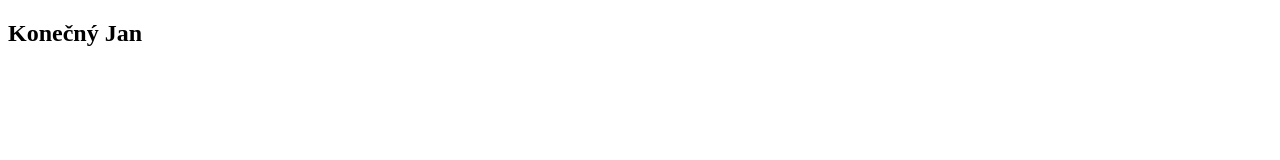
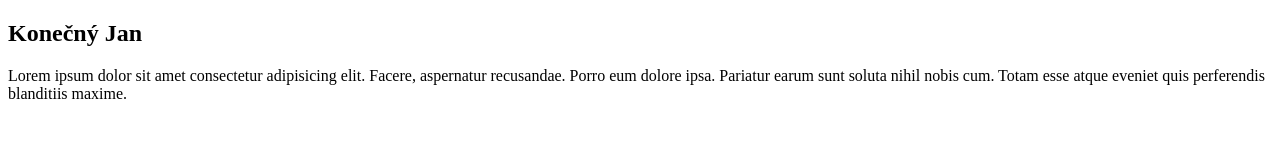
Before and after one commit to KonecnyJan/Konecny1, a plain HTML site: page index.html in a window 1280 px wide. Drawn offline with Linux system fonts and the light colour scheme.

Commit message:
Přidání první odstavec

```diff
--- a/index.html
+++ b/index.html
@@ -6,5 +6,10 @@
 </head>
 <body>
     <h2>Konečný Jan</h2>
+    <p>
+        Lorem ipsum dolor sit amet consectetur adipisicing elit. Facere, aspernatur recusandae. Porro eum dolore ipsa.
+        Pariatur earum sunt soluta nihil nobis cum. Totam esse atque eveniet quis perferendis blanditiis maxime.
+    </p>
+
 </body>
 </html>
```
